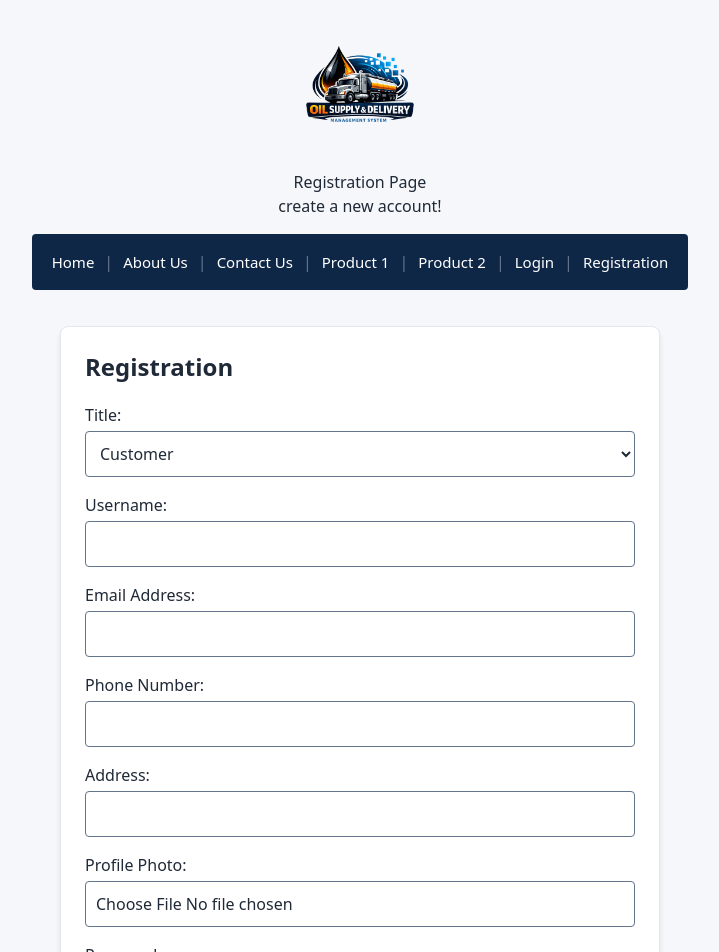
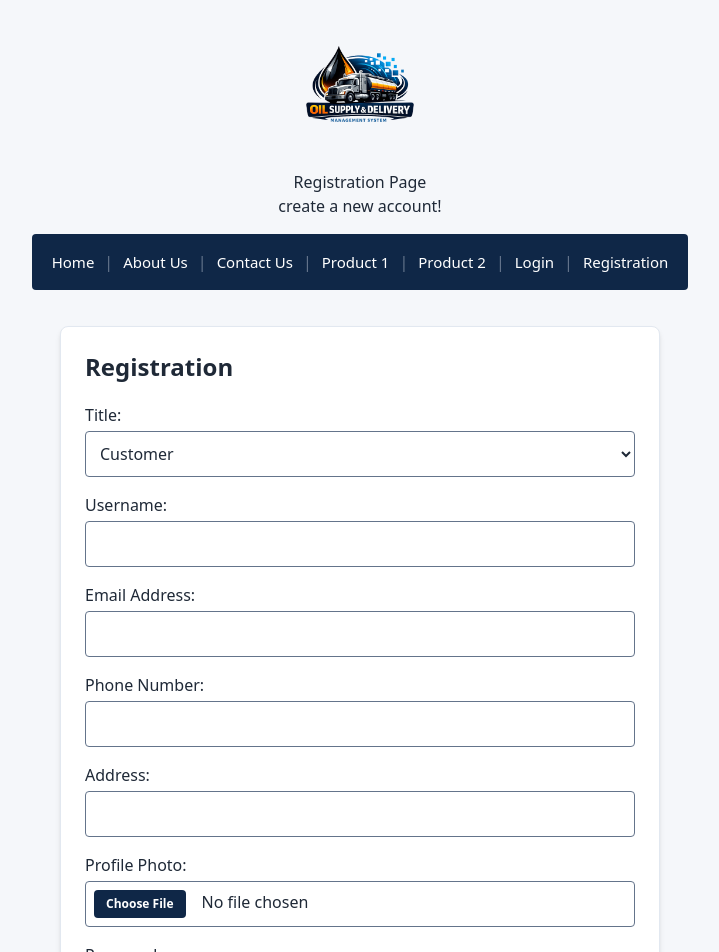
Before and after one commit to MirEashanZaman/Oil-Supply-Delivery-Management-System-Frontend, a Next.js app: page /registration in a window 1280 px wide. Shown: the top 952 px of the page, without its empty margins (280-999 px from the left). Built offline with nearby package versions, Linux system fonts and the light colour scheme.

Commit message:
Style the Choose File button in registration page using Tailwind file modifier

```diff
--- a/app/registration/page.tsx
+++ b/app/registration/page.tsx
@@ -231,7 +231,7 @@ export default function Registration() {
                             type="file"
                             accept="image/*"
                             onChange={(e) => setPhoto(e.target.files?.[0] || null)}
-                            className="w-full p-2.5 border border-secondary-gray rounded bg-card-white text-dark-slate outline-none transition focus:border-primary focus:ring-3 focus:ring-primary/15"
+                            className="w-full p-2 border border-secondary-gray rounded bg-card-white text-dark-slate outline-none transition focus:border-primary focus:ring-3 focus:ring-primary/15 file:mr-4 file:py-1.5 file:px-3 file:rounded file:border-0 file:text-xs file:font-semibold file:bg-primary file:text-white hover:file:bg-primary/90 cursor-pointer"
                         />
                         {errors.photo && (
                             <span className="text-error-red text-sm block mt-1">{errors.photo}</span>
```
